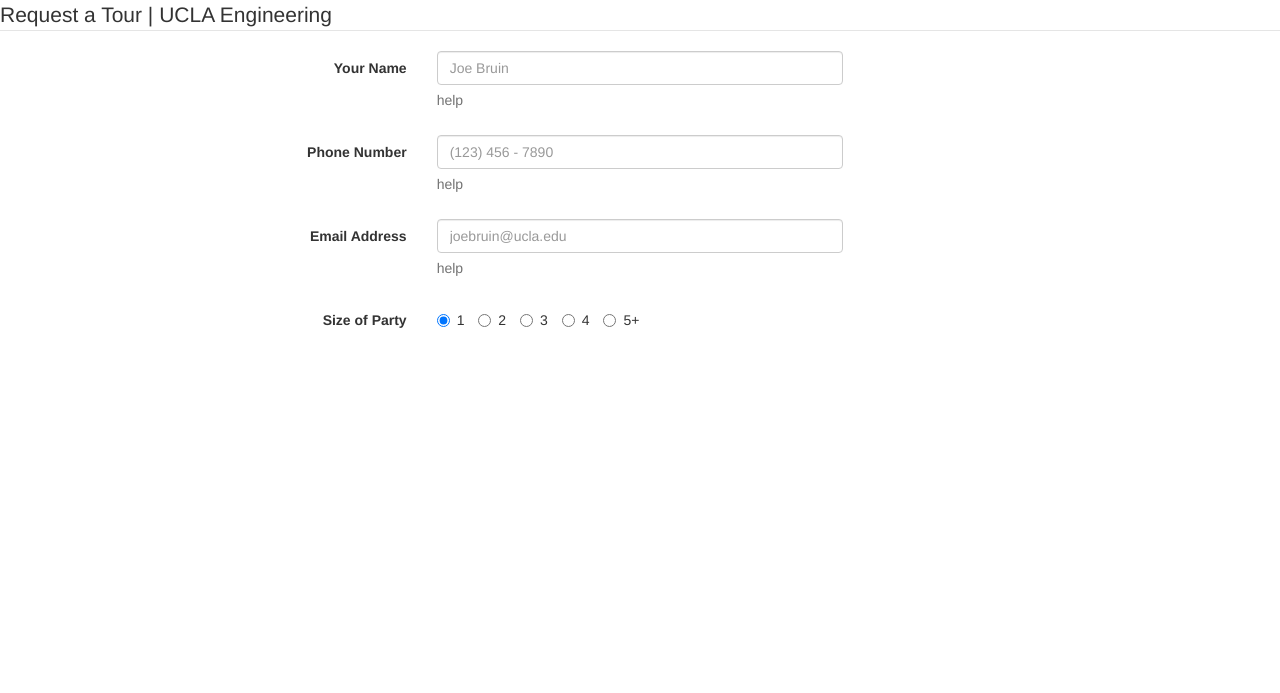
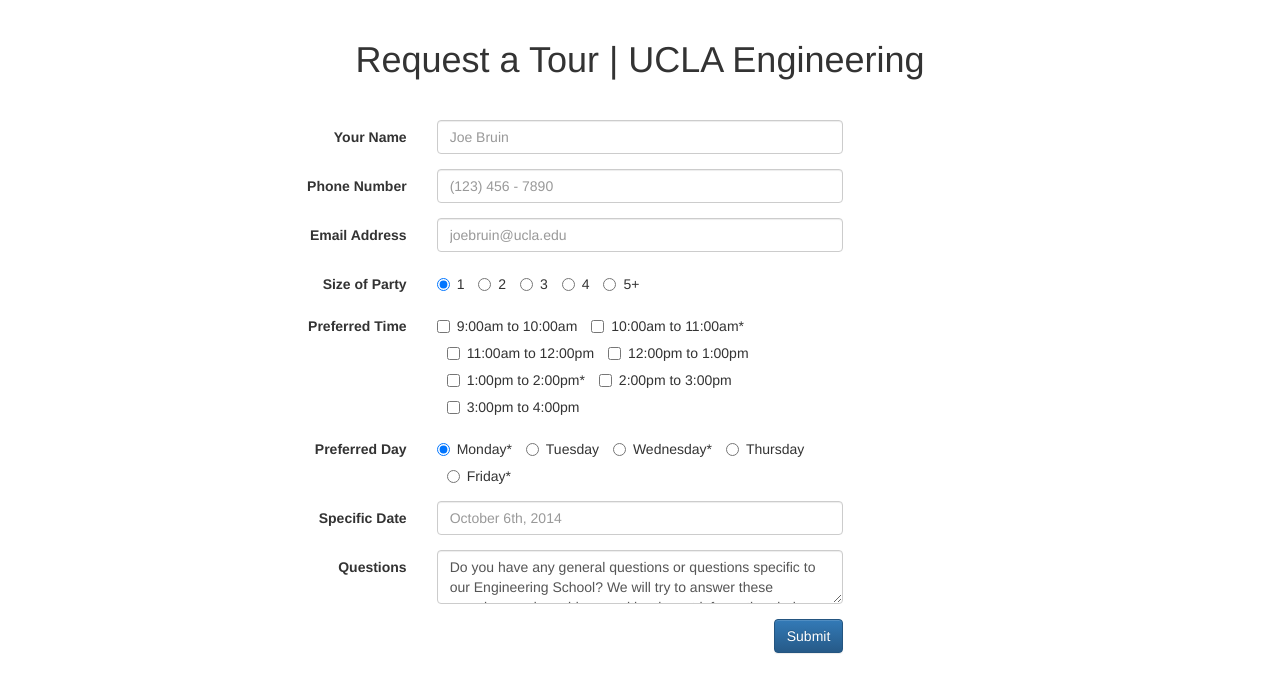
Before and after one commit to lowellbander/tourseas-old, a Flask app: page / in a window 1280 px wide. Shown: the top 693 px of the page. Run offline with Flask 2, Linux system fonts and the light colour scheme; some libraries are stand-ins or nearby versions.

Commit message:
that's it for now

```diff
--- /dev/null
+++ b/static/css/app.css
@@ -0,0 +1,4 @@
+.heading {
+	text-align: center;
+	margin: 40px;
+}
--- a/templates/index.html
+++ b/templates/index.html
@@ -8,23 +8,23 @@
 <link rel="stylesheet" href="http://maxcdn.bootstrapcdn.com/bootstrap/3.2.0/css/bootstrap-theme.min.css">
 <!-- Latest compiled and minified JavaScript -->
 <script src="http://maxcdn.bootstrapcdn.com/bootstrap/3.2.0/js/bootstrap.min.js"></script>
+
+<link rel="stylesheet" type="text/css" href="static/css/app.css">
 </head>
 <body>
 
+
+<h1 class="heading">Request a Tour | UCLA Engineering</h1>
 <!-- START FORM -->
 
 <form class="form-horizontal">
 <fieldset>
-
-<!-- Form Name -->
-<legend>Request a Tour | UCLA Engineering</legend>
 
 <!-- Text input-->
 <div class="form-group">
   <label class="col-md-4 control-label" for="textinput">Your Name</label>
   <div class="col-md-4">
   <input id="textinput" name="textinput" type="text" placeholder="Joe Bruin" class="form-control input-md" required="">
-  <span class="help-block">help</span>
   </div>
 </div>
 
@@ -33,7 +33,6 @@
   <label class="col-md-4 control-label" for="textinput">Phone Number</label>
   <div class="col-md-4">
   <input id="textinput" name="textinput" type="text" placeholder="(123) 456 - 7890" class="form-control input-md" required="">
-  <span class="help-block">help</span>
   </div>
 </div>
 
@@ -42,34 +41,121 @@
   <label class="col-md-4 control-label" for="textinput">Email Address</label>
   <div class="col-md-4">
   <input id="textinput" name="textinput" type="text" placeholder="joebruin@ucla.edu" class="form-control input-md" required="">
-  <span class="help-block">help</span>
   </div>
 </div>
 
 <!-- Multiple Radios (inline) -->
 <div class="form-group">
-  <label class="col-md-4 control-label" for="radios">Size of Party</label>
+  <label class="col-md-4 control-label" for="size">Size of Party</label>
   <div class="col-md-4">
-    <label class="radio-inline" for="radios-0">
-      <input type="radio" name="radios" id="radios-0" value="1" checked="checked">
+    <label class="radio-inline" for="size-0">
+      <input type="radio" name="size" id="size-0" value="1" checked="checked">
       1
     </label>
-    <label class="radio-inline" for="radios-1">
-      <input type="radio" name="radios" id="radios-1" value="2">
+    <label class="radio-inline" for="size-1">
+      <input type="radio" name="size" id="size-1" value="2">
       2
     </label>
-    <label class="radio-inline" for="radios-2">
-      <input type="radio" name="radios" id="radios-2" value="3">
+    <label class="radio-inline" for="size-2">
+      <input type="radio" name="size" id="size-2" value="3">
       3
     </label>
-    <label class="radio-inline" for="radios-3">
-      <input type="radio" name="radios" id="radios-3" value="4">
+    <label class="radio-inline" for="size-3">
+      <input type="radio" name="size" id="size-3" value="4">
       4
     </label>
-    <label class="radio-inline" for="radios-4">
-      <input type="radio" name="radios" id="radios-4" value="5">
+    <label class="radio-inline" for="size-4">
+      <input type="radio" name="size" id="size-4" value="5">
       5+
     </label>
+  </div>
+</div>
+
+<!-- Multiple Checkboxes (inline) -->
+<div class="form-group">
+  <label class="col-md-4 control-label" for="checkboxes">Preferred Time</label>
+  <div class="col-md-4">
+    <label class="checkbox-inline" for="checkboxes-0">
+      <input type="checkbox" name="checkboxes" id="checkboxes-0" value="9">
+      9:00am to 10:00am
+    </label>
+    <label class="checkbox-inline" for="checkboxes-1">
+      <input type="checkbox" name="checkboxes" id="checkboxes-1" value="10">
+      10:00am to 11:00am*
+    </label>
+    <label class="checkbox-inline" for="checkboxes-2">
+      <input type="checkbox" name="checkboxes" id="checkboxes-2" value="11">
+      11:00am to 12:00pm
+    </label>
+    <label class="checkbox-inline" for="checkboxes-3">
+      <input type="checkbox" name="checkboxes" id="checkboxes-3" value="12">
+      12:00pm to 1:00pm
+    </label>
+    <label class="checkbox-inline" for="checkboxes-4">
+      <input type="checkbox" name="checkboxes" id="checkboxes-4" value="1">
+      1:00pm to 2:00pm*
+    </label>
+    <label class="checkbox-inline" for="checkboxes-5">
+      <input type="checkbox" name="checkboxes" id="checkboxes-5" value="2">
+      2:00pm to 3:00pm
+    </label>
+    <label class="checkbox-inline" for="checkboxes-6">
+      <input type="checkbox" name="checkboxes" id="checkboxes-6" value="3">
+      3:00pm to 4:00pm
+    </label>
+  </div>
+</div>
+
+<!-- Multiple Radios (inline) -->
+<div class="form-group">
+  <label class="col-md-4 control-label" for="day">Preferred Day</label>
+  <div class="col-md-4">
+    <label class="radio-inline" for="day-0">
+      <input type="radio" name="day" id="day-0" value="Monday" checked="checked">
+      Monday*
+    </label>
+    <label class="radio-inline" for="day-1">
+      <input type="radio" name="day" id="day-1" value="Tuesday">
+      Tuesday
+    </label>
+    <label class="radio-inline" for="day-2">
+      <input type="radio" name="day" id="day-2" value="Wednesday">
+      Wednesday*
+    </label>
+    <label class="radio-inline" for="day-3">
+      <input type="radio" name="day" id="day-3" value="Thursday">
+      Thursday
+    </label>
+    <label class="radio-inline" for="day-4">
+      <input type="radio" name="day" id="day-4" value="Friday">
+      Friday*
+    </label>
+  </div>
+</div>
+
+<!-- Text input-->
+<div class="form-group">
+  <label class="col-md-4 control-label" for="textinput">Specific Date</label>
+  <div class="col-md-4">
+  <input id="textinput" name="textinput" type="text" placeholder="October 6th, 2014" class="form-control input-md" required="">
+
+  </div>
+</div>
+
+<!-- Textarea -->
+<div class="form-group">
+  <label class="col-md-4 control-label" for="textarea">Questions</label>
+  <div class="col-md-4">
+    <textarea class="form-control" id="textarea" name="textarea">Do you have any general questions or questions specific to our Engineering School? We will try to answer these questions and provide you with relevant information during the tour.</textarea>
+  </div>
+</div>
+
+
+<!-- Button -->
+<div class="form-group">
+  <label class="col-md-4 control-label" for="singlebutton"></label>
+  <div class="col-md-4">
+    <button id="singlebutton" name="singlebutton" class="btn btn-primary pull-right">Submit</button>
   </div>
 </div>
 
@@ -77,6 +163,7 @@
 </form>
 
 
+
 <!-- END FORM -->
 
 </body>
```
